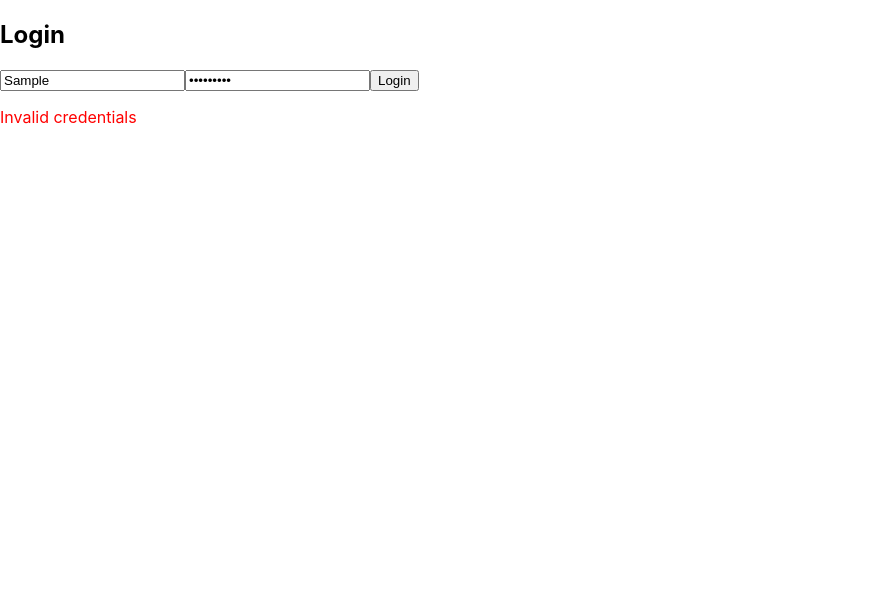
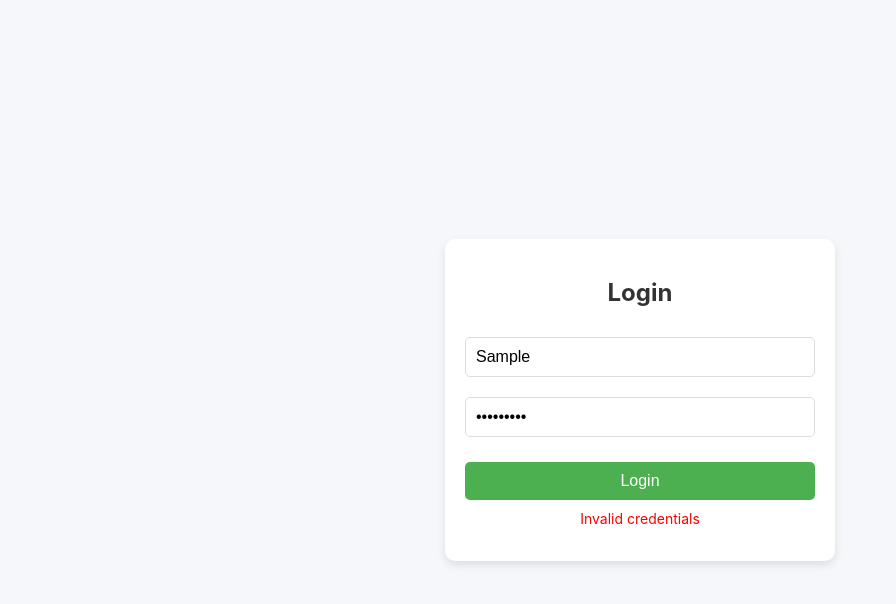
Before and after one commit to Priya-Sivalingam/Student-Attendance-System, a React (Create React App) app in the folder client/: page / in a window 1280 px wide. Both pictures are taken after typing "Sample", "Sample123" into the empty fields and a click on the button "Login". Shown: the top 604 px of the page, without its empty margins (0-896 px from the left). Built offline with nearby package versions, Linux system fonts and the light colour scheme; no server answers.

Commit message:
#5 Change file structure and modify login and Home Page UI

```diff
--- a/client/package.json
+++ b/client/package.json
@@ -3,6 +3,11 @@
   "version": "0.1.0",
   "private": true,
   "dependencies": {
+    "@emotion/react": "^11.13.3",
+    "@emotion/styled": "^11.13.0",
+    "@fortawesome/free-solid-svg-icons": "^6.6.0",
+    "@fortawesome/react-fontawesome": "^0.2.2",
+    "@mui/material": "^6.1.5",
     "@testing-library/jest-dom": "^5.17.0",
     "@testing-library/react": "^13.4.0",
     "@testing-library/user-event": "^13.5.0",
--- a/client/src/App.js
+++ b/client/src/App.js
@@ -1,8 +1,8 @@
 import React, { useEffect } from 'react';
 import { useNavigate } from 'react-router-dom';
 import { Routes, Route, Navigate } from 'react-router-dom';
-import Login from './Login';
-import Home from './Home';
+import Login from './Pages/Login';
+import Home from './Pages/Home';
 
 
 function App() {
--- a/client/src/Home.js
+++ /dev/null
@@ -1,20 +0,0 @@
-import React from 'react';
-import { useNavigate } from 'react-router-dom';
-
-function Home() {
-    const navigate = useNavigate();
-
-    const handleLogout = () => {
-        localStorage.removeItem('token');  // Clear token from local storage
-        navigate('/');  // Redirect to the login page
-    };
-
-    return (
-        <div>
-            <h1>Welcome to the Home Page</h1>
-            <button onClick={handleLogout}>Logout</button>
-        </div>
-    );
-}
-
-export default Home;
--- a/client/src/Login.js
+++ /dev/null
@@ -1,45 +0,0 @@
-import React, { useState } from 'react';
-import { useNavigate } from 'react-router-dom';
-import { loginUser } from './apiService';
-
-function Login() {
-    const [username, setUsername] = useState('');
-    const [password, setPassword] = useState('');
-    const [error, setError] = useState('');
-    const navigate = useNavigate();
-
-    const handleSubmit = async (e) => {
-        e.preventDefault();
-        try {
-            const data = await loginUser(username, password);
-            localStorage.setItem('token', data.token);  // Save the token in local storage
-            navigate('/home');  // Redirect to the home page on successful login
-        } catch (error) {
-            setError('Invalid credentials'); // or use error.message
-        }
-    };
-
-    return (
-        <div>
-            <h2>Login</h2>
-            <form onSubmit={handleSubmit}>
-                <input
-                    type="text"
-                    placeholder="Username"
-                    value={username}
-                    onChange={(e) => setUsername(e.target.value)}
-                />
-                <input
-                    type="password"
-                    placeholder="Password"
-                    value={password}
-                    onChange={(e) => setPassword(e.target.value)}
-                />
-                <button type="submit">Login</button>
-                {error && <p style={{ color: 'red' }}>{error}</p>}
-            </form>
-        </div>
-    );
-}
-
-export default Login;
--- /dev/null
+++ b/client/src/Pages/Home.js
@@ -0,0 +1,15 @@
+import React from 'react';
+import Header from '../components/header';
+
+function Home() {
+    return (
+        <div>
+            <Header />
+            <div style={{ padding: '20px' }}>
+                <h1>Welcome to the Home Page</h1>
+            </div>
+        </div>
+    );
+}
+
+export default Home;
--- /dev/null
+++ b/client/src/Pages/Login.js
@@ -0,0 +1,103 @@
+import React, { useState } from 'react';
+import { useNavigate } from 'react-router-dom';
+import { loginUser } from '../components/apiService';
+
+function Login() {
+    const [username, setUsername] = useState('');
+    const [password, setPassword] = useState('');
+    const [error, setError] = useState('');
+    const navigate = useNavigate();
+
+    const handleSubmit = async (e) => {
+        e.preventDefault();
+        try {
+            const data = await loginUser(username, password);
+            localStorage.setItem('token', data.token);
+            navigate('/home');
+        } catch (error) {
+            setError('Invalid credentials');
+        }
+    };
+
+    return (
+        <div style={styles.container}>
+            <div style={styles.formContainer}>
+                <h2 style={styles.heading}>Login</h2>
+                <form onSubmit={handleSubmit} style={styles.form}>
+                    <input
+                        type="text"
+                        placeholder="Username"
+                        value={username}
+                        onChange={(e) => setUsername(e.target.value)}
+                        style={styles.input}
+                    />
+                    <input
+                        type="password"
+                        placeholder="Password"
+                        value={password}
+                        onChange={(e) => setPassword(e.target.value)}
+                        style={styles.input}
+                    />
+                    <button type="submit" style={styles.button}>Login</button>
+                    {error && <p style={styles.errorText}>{error}</p>}
+                </form>
+            </div>
+        </div>
+    );
+}
+
+const styles = {
+    container: {
+        display: 'flex',
+        justifyContent: 'center',
+        alignItems: 'center',
+        height: '100vh',
+        backgroundColor: '#f5f7fa',
+    },
+    formContainer: {
+        width: '350px',
+        padding: '20px',
+        borderRadius: '10px',
+        boxShadow: '0px 4px 10px rgba(0, 0, 0, 0.1)',
+        backgroundColor: '#fff',
+        textAlign: 'center',
+    },
+    heading: {
+        marginBottom: '20px',
+        fontSize: '24px',
+        color: '#333',
+    },
+    form: {
+        display: 'flex',
+        flexDirection: 'column',
+    },
+    input: {
+        padding: '10px',
+        margin: '10px 0',
+        borderRadius: '5px',
+        border: '1px solid #ddd',
+        fontSize: '16px',
+        outline: 'none',
+    },
+    button: {
+        padding: '10px',
+        marginTop: '15px',
+        borderRadius: '5px',
+        border: 'none',
+        backgroundColor: '#4CAF50',
+        color: '#fff',
+        fontSize: '16px',
+        cursor: 'pointer',
+        transition: 'background-color 0.3s ease',
+    },
+    buttonHover: {
+        backgroundColor: '#45a049',
+    },
+    errorText: {
+        color: 'red',
+        marginTop: '10px',
+        fontSize: '14px',
+    },
+};
+
+export default Login;
--- /dev/null
+++ b/client/src/components/header.js
@@ -0,0 +1,55 @@
+import React from 'react';
+import { useNavigate } from 'react-router-dom';
+import { FontAwesomeIcon } from '@fortawesome/react-fontawesome';
+import { faBars, faSignOutAlt } from '@fortawesome/free-solid-svg-icons';
+
+function Header() {
+    const navigate = useNavigate();
+
+    const handleLogout = () => {
+        localStorage.removeItem('token');  // Clear token from local storage
+        navigate('/');  // Redirect to the login page
+    };
+
+    const handleMenuClick = () => {
+        console.log("Menu button clicked");
+    };
+
+    return (
+        <header style={styles.header}>
+            <button onClick={handleMenuClick} style={styles.iconButton}>
+                <FontAwesomeIcon icon={faBars} />
+            </button>
+            <h2 style={styles.logo}>MyApp</h2>
+            <button onClick={handleLogout} style={styles.iconButton}>
+                <FontAwesomeIcon icon={faSignOutAlt} />
+            </button>
+        </header>
+    );
+}
+
+const styles = {
+    header: {
+        display: 'flex',
+        alignItems: 'center',
+        justifyContent: 'space-between',
+        padding: '10px 20px',
+        backgroundColor: '#4CAF50',
+        color: '#fff',
+    },
+    iconButton: {
+        border: 'none',
+        backgroundColor: 'transparent',
+        color: '#fff',
+        fontSize: '20px',
+        cursor: 'pointer',
+    },
+    logo: {
+        fontSize: '24px',
+        margin: 0,
+        textAlign: 'center',
+        flexGrow: 1,
+    },
+};
+
+export default Header;
```
Also changed, not shown: client/src/components/apiService.js (renamed from client/src/apiService.js), 1 other file (tests, documents, lock files or other folders).
